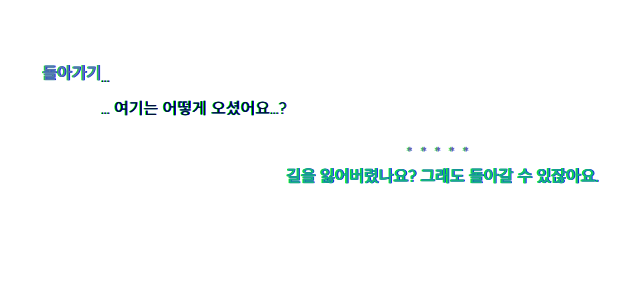
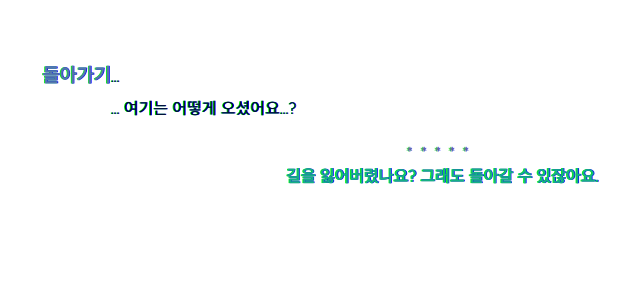
Before and after one commit to seil0224/seil0224.github.io, a Jekyll site: the page built from how.md, in a window 1280 px wide. Shown: the top 300 px of the page, without its empty margins (198-838 px from the left). Built offline with Jekyll 4.4.1, drawn with Linux system fonts in a browser that asks for light colours.

Commit message:
Update simpleheader.html

```diff
--- a/_includes/simpleheader.html
+++ b/_includes/simpleheader.html
@@ -1,5 +1,5 @@
 <header class="simpleheader">
-<div class="navigation">
-<a href="{{ '/' | prepend: site.baseurl }}">돌아가기<br><br></a>
+<div class="navigation" style = "color: #000000; font-weight: 600; font-size: 14pt;">
+<a href="{{ '/' | prepend: site.baseurl }}" >돌아가기<br><br></a>
 </div>
 </header>
```
